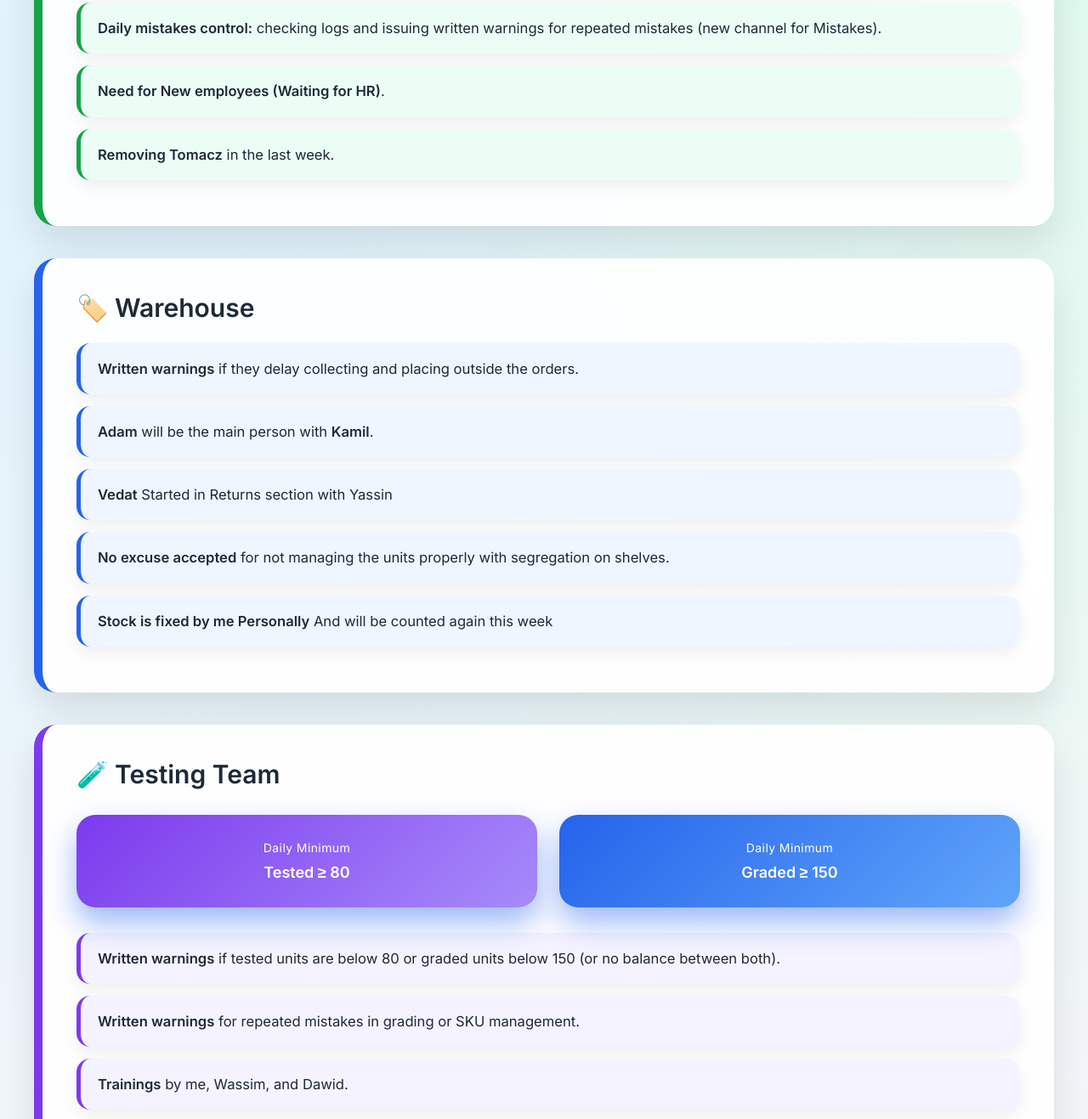
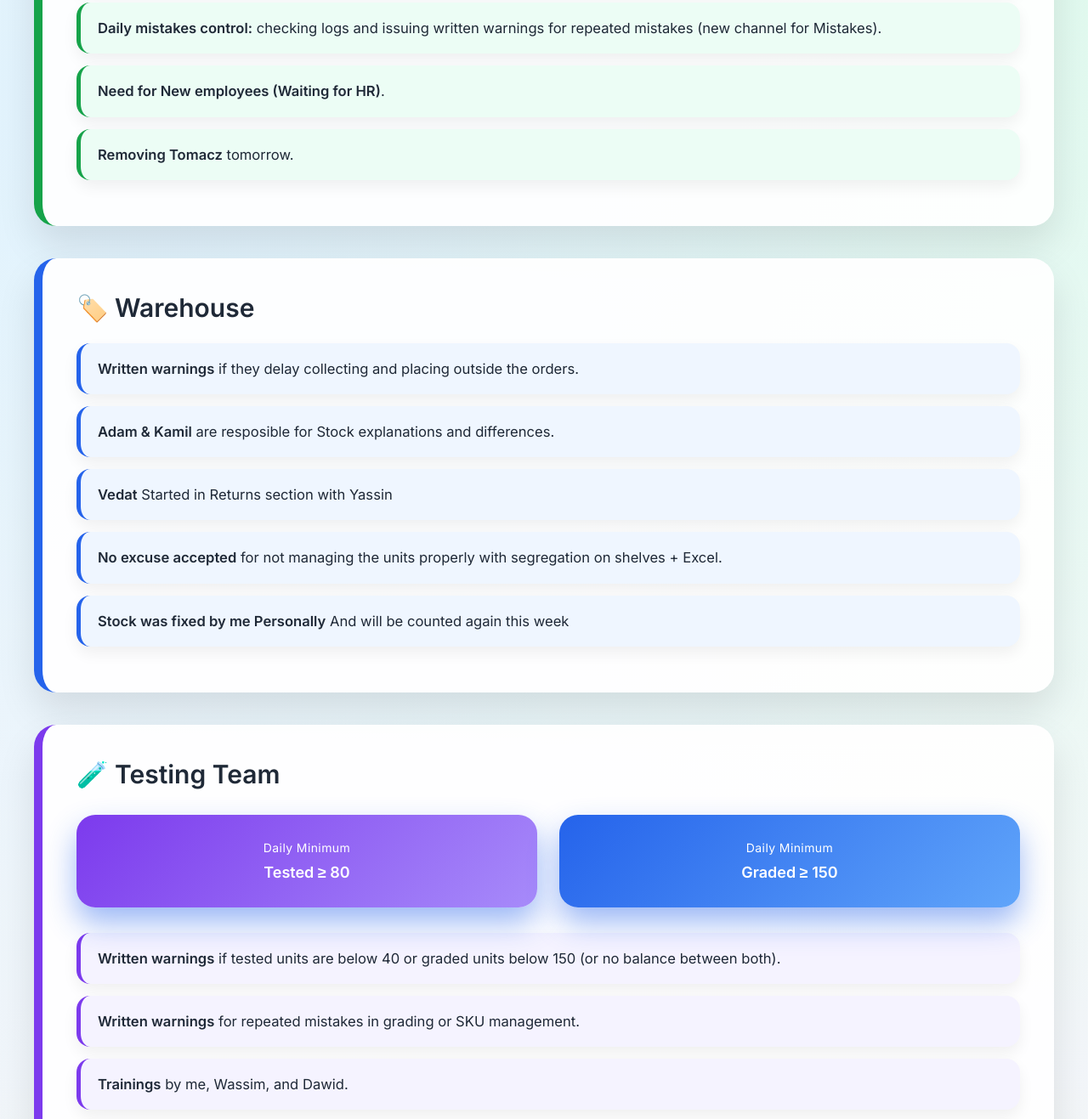
Before and after one commit to zeinwork/zeinwork.github.io, a plain HTML site: page zein-review-Feb-2026.html in a window 1280 px wide. Shown: the part 579-1896 px from the top of the page at 85% size. Drawn offline with nearby package versions, Linux system fonts and the light colour scheme.

Commit message:
Update zein-review-Feb-2026.html

```diff
--- a/zein-review-Feb-2026.html
+++ b/zein-review-Feb-2026.html
@@ -2,7 +2,7 @@
 <html lang="en">
 <head>
 <meta charset="UTF-8">
-<title>Zein – Monthly Review (17 February 2026)</title>
+<title>Zein – Monthly Review (24 February 2026)</title>
 
 <link href="https://fonts.googleapis.com/css2?family=Playfair+Display:wght@600;700&family=Inter:wght@400;500;600&display=swap" rel="stylesheet">
 
@@ -200,7 +200,7 @@ body{
         <li><strong>Daily written warnings</strong> if below 40 or if there is no balance in Testing or grading.</li>
         <li><strong>Daily mistakes control:</strong> checking logs and issuing written warnings for repeated mistakes (new channel for Mistakes).</li>
         <li><strong>Need for New employees (Waiting for HR)</strong>.</li>
-        <li><strong>Removing Tomacz</strong> in the last week.</li>
+        <li><strong>Removing Tomacz</strong> tomorrow.</li>
     </ul>
 </div>
 
@@ -210,10 +210,10 @@ body{
 
     <ul class="bullet-list">
         <li><strong>Written warnings</strong> if they delay collecting and placing outside the orders.</li>
-        <li><strong>Adam</strong> will be the main person with <strong>Kamil</strong>.</li>
+        <li><strong>Adam & Kamil</strong> are resposible for Stock explanations and differences.</li>
         <li><strong>Vedat</strong> Started in Returns section with Yassin </li>
-        <li><strong>No excuse accepted</strong> for not managing the units properly with segregation on shelves.</li>
-        <li><strong>Stock is fixed by me Personally</strong> And will be counted again this week</li>
+        <li><strong>No excuse accepted</strong> for not managing the units properly with segregation on shelves + Excel.</li>
+        <li><strong>Stock was fixed by me Personally</strong> And will be counted again this week</li>
     </ul>
 </div>
 
@@ -233,7 +233,7 @@ body{
     </div>
 
     <ul class="bullet-list">
-        <li><strong>Written warnings</strong> if tested units are below 80 or graded units below 150 (or no balance between both).</li>
+        <li><strong>Written warnings</strong> if tested units are below 40 or graded units below 150 (or no balance between both).</li>
         <li><strong>Written warnings</strong> for repeated mistakes in grading or SKU management.</li>
         <li><strong>Trainings</strong> by me, Wassim, and Dawid.</li>
         <li><strong>3 persons to be removed</strong> because of bad performance.</li>
@@ -246,7 +246,7 @@ body{
 
     <ul class="bullet-list">
         <li><strong>All ISS Stock is fixed 100% physical and on Subiekt</strong> Fixed personally all the mess from Maciej.</li>
-        <li><strong>Piotr Wiegera</strong> is leaving on Friday and we are in need for a person for this position</li>
+        <li><strong>Piotr Wiegera</strong> left on Friday and we are in need for a person for this position (I am doing that personally)</li>
         <li>Also <strong>to handle DHL and FedEx claims from this side </strong>.</li>
     </ul>
 </div>
@@ -273,7 +273,7 @@ body{
     <ul class="bullet-list">
         <li>Total units currently <strong>462</strong>.</li>
         <li><strong>RMA Stock will be counted again today</strong> by Wassim and his team because a lot of SKU are not matching Subiekt (counting only is not enough).</li>
-        <li><strong>Trainings by me today for all details of Repair Business</strong> including Yassine.</li>
+        <li><strong>Counting on Exact Flow for reporting and recording issues</strong> including local Customers</li>
     </ul>
 </div>
 
```
